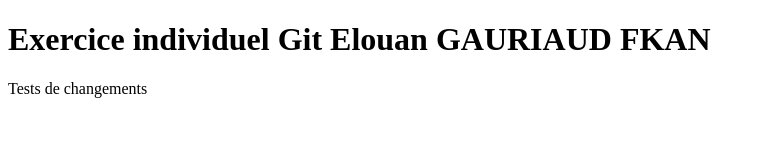
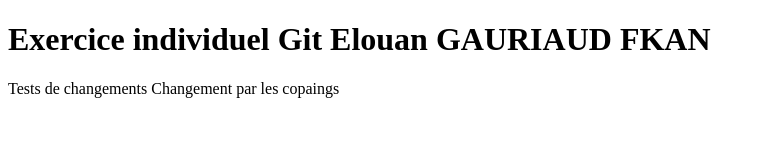
Before and after one commit to DwoDwoS/Exercices_Individuels_ADA, a plain HTML site: page index.html in a window 1280 px wide. Shown: the whole page, without its empty margins (0-765 px from the left). Drawn offline with Linux system fonts and the light colour scheme.

Commit message:
Update index.html
J'ai changé un truc sur le paragraphe saurez-vous le retrouver?

```diff
--- a/index.html
+++ b/index.html
@@ -8,7 +8,9 @@
 <body>
     <h1>Exercice individuel Git Elouan GAURIAUD FKAN</h1>
 
-    <p>Tests de changements</p>
+    <p>Tests de changements
+
+    Changement par les copaings</p>
 
 </body>
 </html>
```
